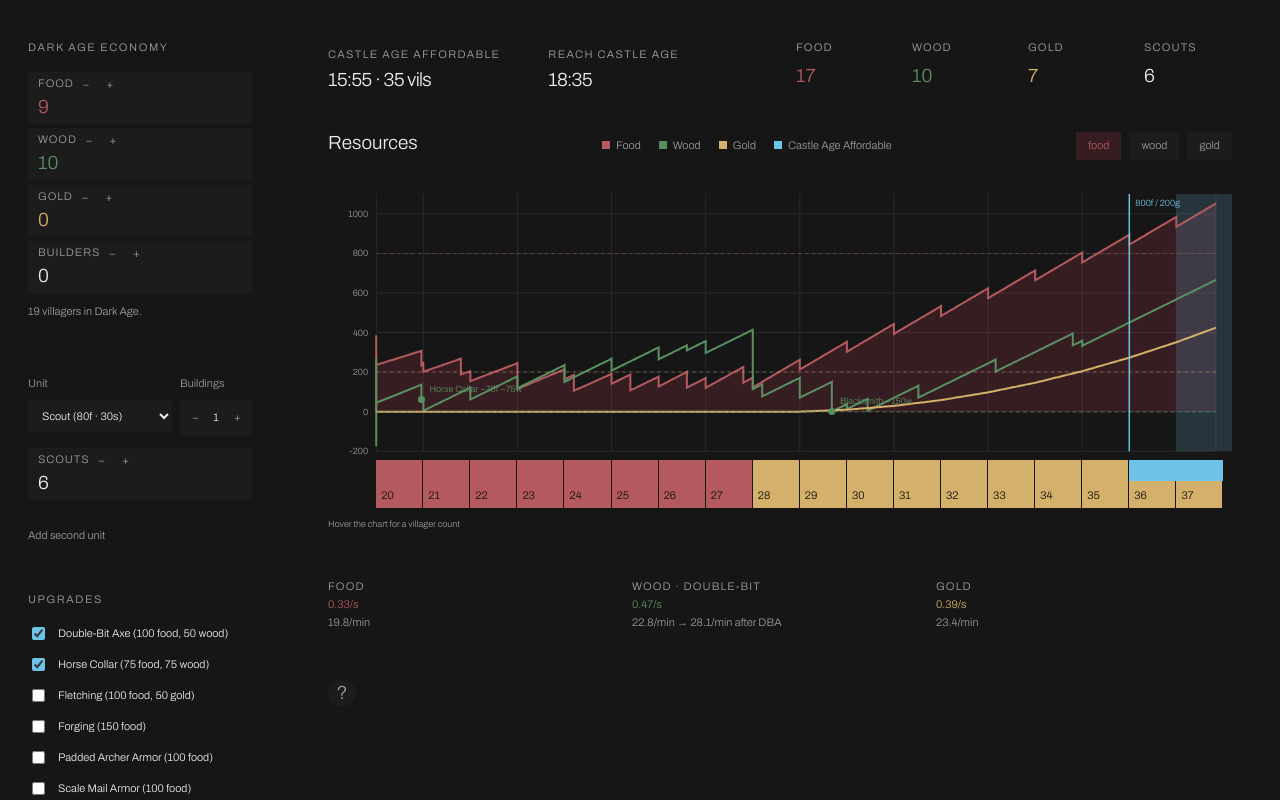
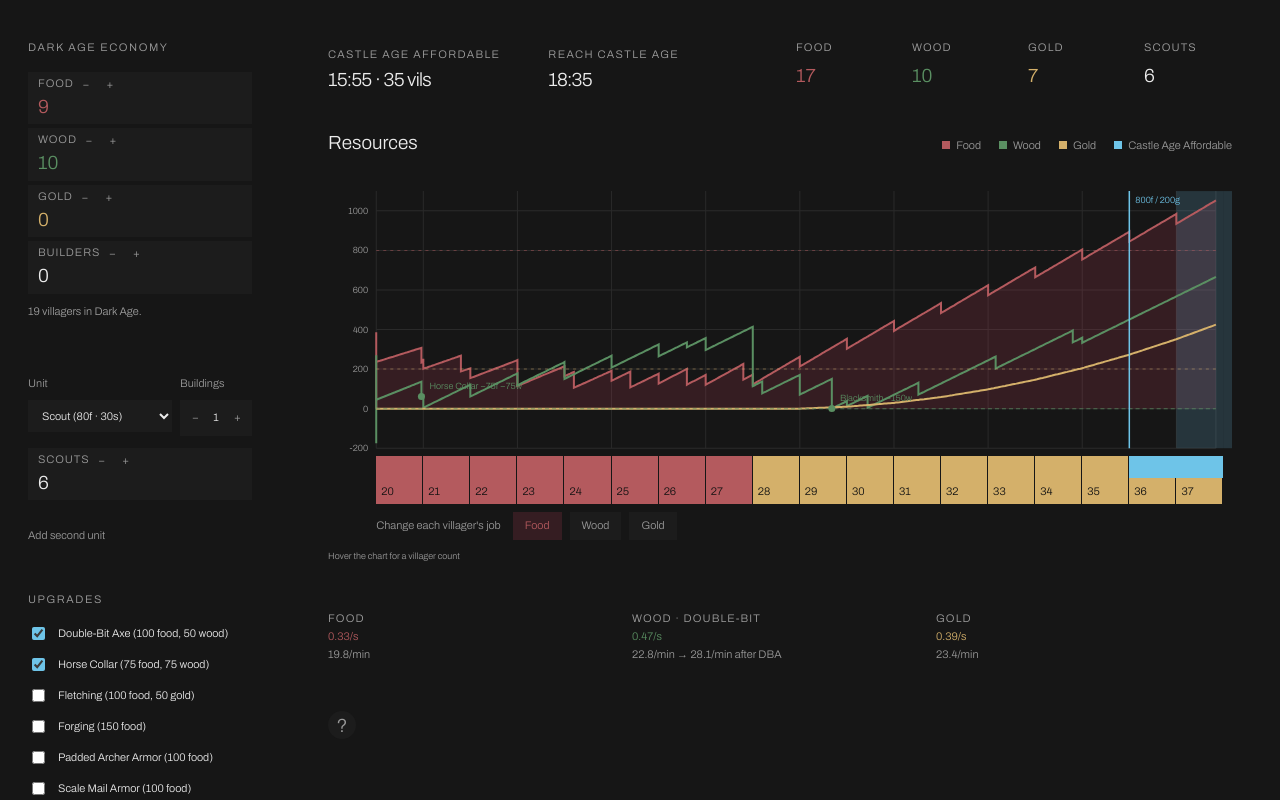
Before and after one commit to aiklde/feudalage, a React (Vite) app: page / in a window 1280 px wide. Shown: the top 800 px of the page. Built offline with nearby package versions, Linux system fonts and the light colour scheme.

Commit message:
Move paint brushes under the cells and label what they assign.
Co-authored-by: Cursor <cursoragent@cursor.com>

```diff
--- a/src/App.tsx
+++ b/src/App.tsx
@@ -352,20 +352,6 @@ export function App() {
                 Castle Age Affordable
               </span>
             </div>
-            <div className="brushes">
-              {JOBS.map((job) => (
-                <button
-                  key={job}
-                  type="button"
-                  className="brush"
-                  data-job={job}
-                  data-on={brush === job}
-                  onClick={() => setBrush(job)}
-                >
-                  {job}
-                </button>
-              ))}
-            </div>
           </div>
 
           <ResourceChart
@@ -416,6 +402,21 @@ export function App() {
                       </button>
                     );
                   })}
+                </div>
+                <div className="brushes">
+                  <span className="brushes-label">Change each villager's job</span>
+                  {JOBS.map((job) => (
+                    <button
+                      key={job}
+                      type="button"
+                      className="brush"
+                      data-job={job}
+                      data-on={brush === job}
+                      onClick={() => setBrush(job)}
+                    >
+                      {job === "food" ? "Food" : job === "wood" ? "Wood" : "Gold"}
+                    </button>
+                  ))}
                 </div>
               </div>
             }
--- a/src/styles.css
+++ b/src/styles.css
@@ -426,6 +426,13 @@ b {
   gap: 8px;
   flex-wrap: wrap;
   align-items: center;
+  margin-top: 8px;
+}
+
+.brushes-label {
+  margin-right: 4px;
+  font-size: 11px;
+  color: var(--muted);
 }
 
 .brush {
```
